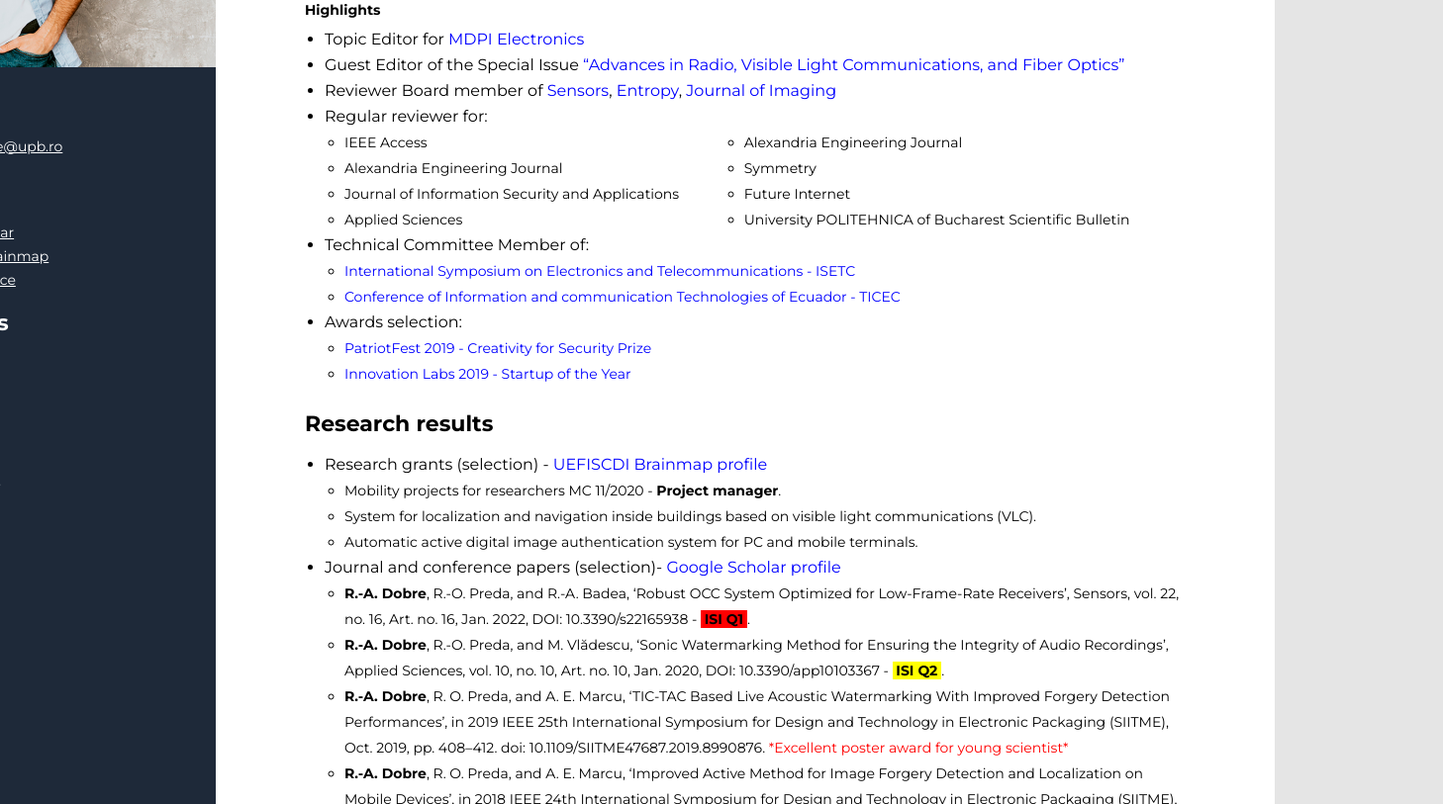
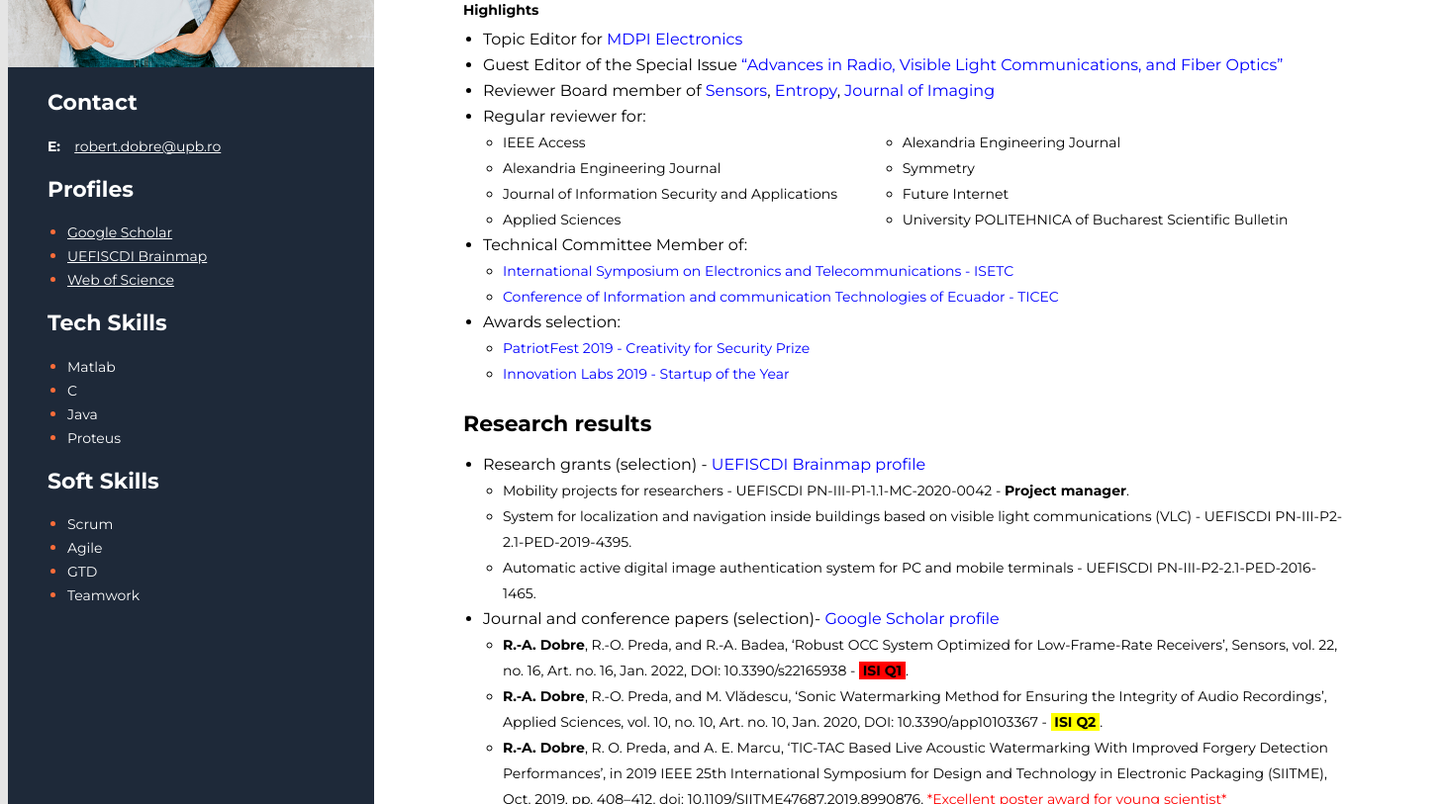
Before and after one commit to robert-dobre/robert-dobre.github.io, a plain HTML site: page index.html in a window 1280 px wide. Shown: the part 366-1179 px from the top of the page at 99% size, 1458 px wide, since content can reach past the window. Drawn offline with Linux system fonts and the light colour scheme.

Commit message:
fixed width

```diff
--- a/index.html
+++ b/index.html
@@ -91,13 +91,13 @@
                         <li>Research grants (selection) - <a href="https://www.brainmap.ro/robert-alexandru-dobre" id="journal-link" target="_blank">UEFISCDI Brainmap profile</a>
                             <ul id="research-results-list">
                                 <li>
-                                    Mobility projects for researchers MC 11/2020 - <b>Project manager</b>.
+                                    Mobility projects for researchers - UEFISCDI PN-III-P1-1.1-MC-2020-0042 - <b>Project manager</b>.
                                 </li>
                                 <li>
-                                    System for localization and navigation inside buildings based on visible light communications (VLC).
+                                    System for localization and navigation inside buildings based on visible light communications (VLC) - UEFISCDI PN-III-P2-2.1-PED-2019-4395.
                                 </li>
                                 <li>
-                                    Automatic active digital image authentication system for PC and mobile terminals.
+                                    Automatic active digital image authentication system for PC and mobile terminals - UEFISCDI PN-III-P2-2.1-PED-2016-1465.
                                 </li>
                             </ul>
                         </li>
--- a/styles/styles.css
+++ b/styles/styles.css
@@ -1,12 +1,13 @@
 body {
     background-color: #E5E5E5;
     font-family: 'Montserrat', sans-serif;
+    width: auto;
 }
 
 .main-section {
     display: flex;
     flex-direction: row-reverse;
-    width: 1280px;
+    width: 1450px;
     margin: 40px auto;
 }
 
```
